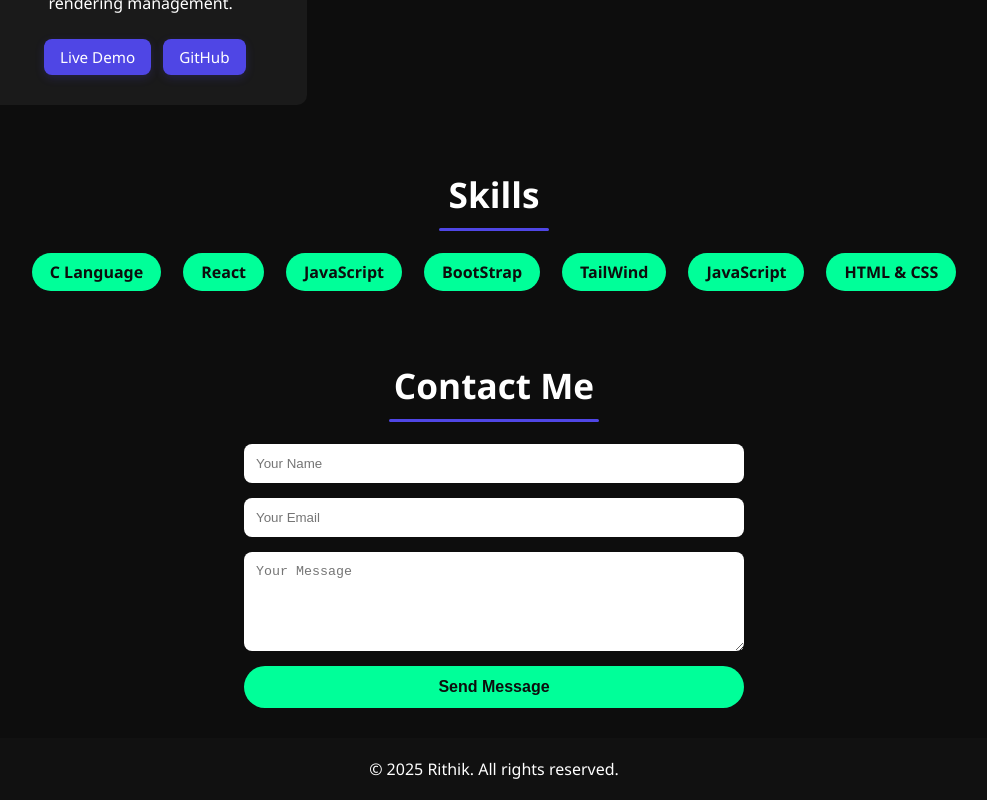
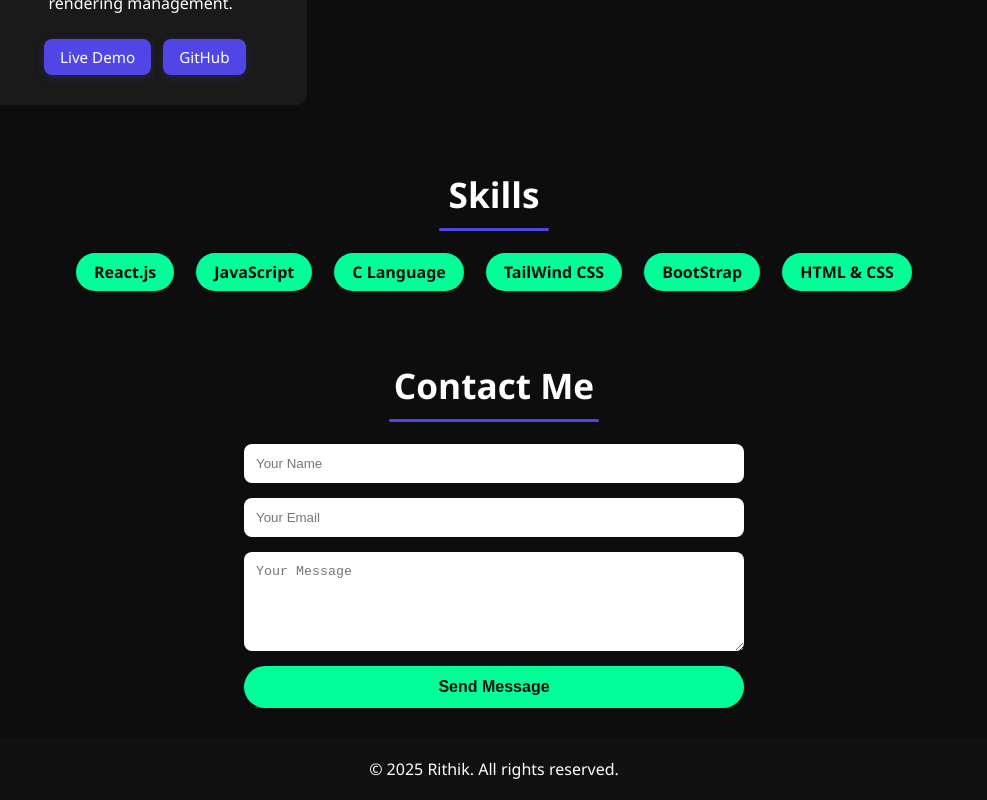
Before and after one commit to rithikku/Portfolio, a React (Vite) app: page / in a window 1280 px wide. Shown: the part 1480-2280 px from the top of the page, without its empty margins (146-1133 px from the left). Built offline with nearby package versions, Linux system fonts and the light colour scheme.

Commit message:
Update SkillSection.jsx

```diff
--- a/src/component/SkillSection.jsx
+++ b/src/component/SkillSection.jsx
@@ -3,12 +3,11 @@ const SkillSection = () => {
     <section className="skills" id="skills">
       <h2 className="skillH">Skills</h2>
       <div className="skill-list">
+        <span>React.js</span>
+        <span>JavaScript</span>
         <span>C Language</span>
-        <span>React</span>
-        <span>JavaScript</span>
+        <span>TailWind CSS</span>
         <span>BootStrap</span>
-        <span>TailWind</span>
-        <span>JavaScript</span>
         <span>HTML & CSS</span>
       </div>
     </section>
```
